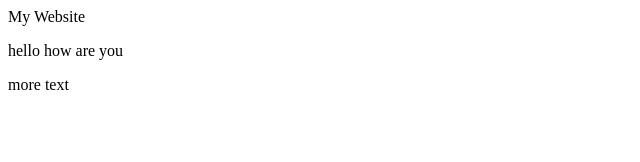
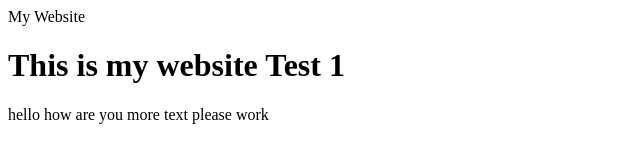
Before and after one commit to Dayna-Esilva/Test-1, a plain HTML site: page index.html in a window 1280 px wide. Shown: the whole page, without its empty margins (0-640 px from the left). Drawn offline with Linux system fonts and the light colour scheme.

Commit message:
Add files via upload

```diff
--- a/index.html
+++ b/index.html
@@ -1,9 +1,8 @@
 <!DOCTYPE html>
 <html>
 <Head>My Website</Head>
-<title>This is my website Test 1</title>
+<h1>This is my website Test 1</h1>
 <body>
-   <p>hello how are you</p>
-   <p>more text</p>
+   <p>hello how are you more text please work</p>
 </body>
 </html>
```
